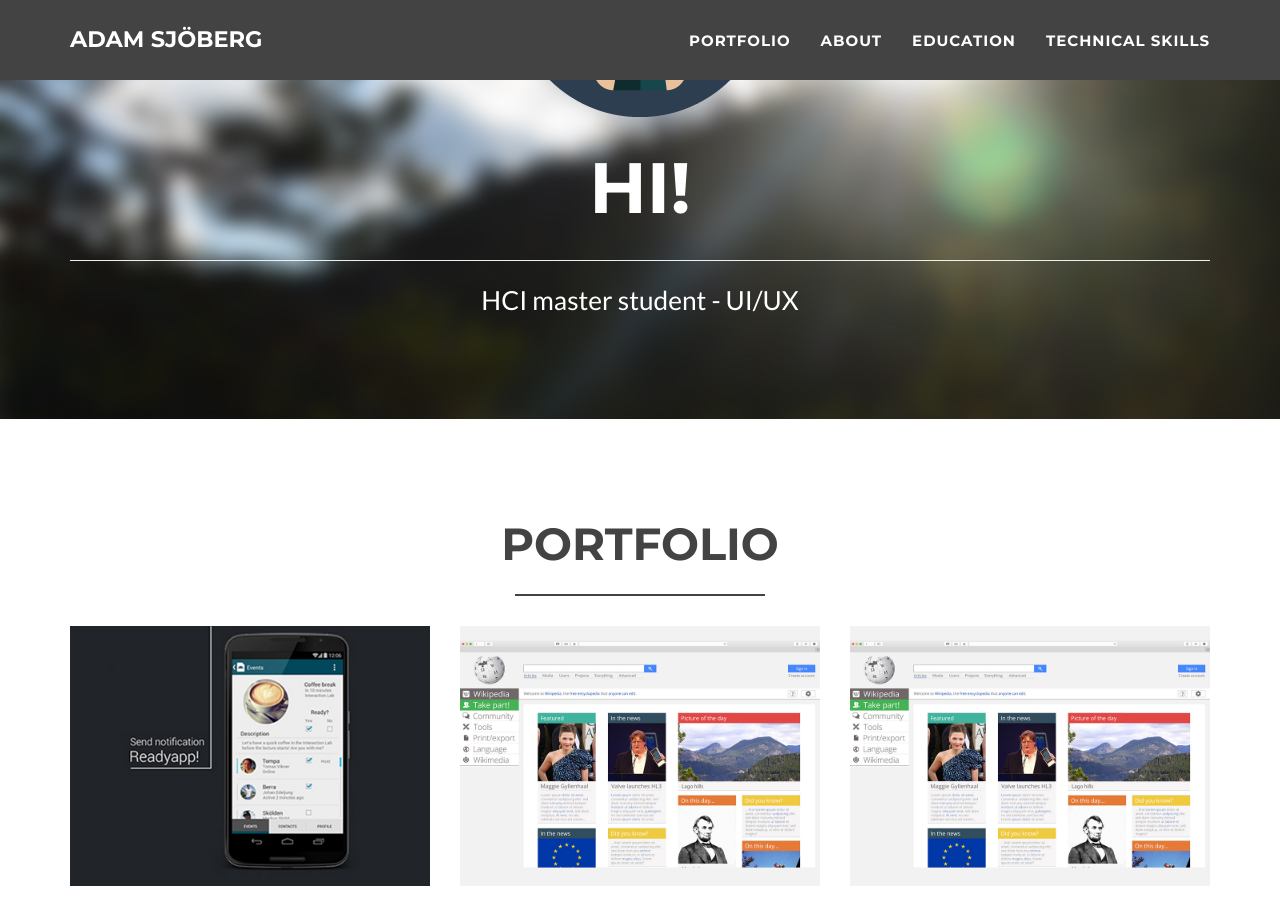
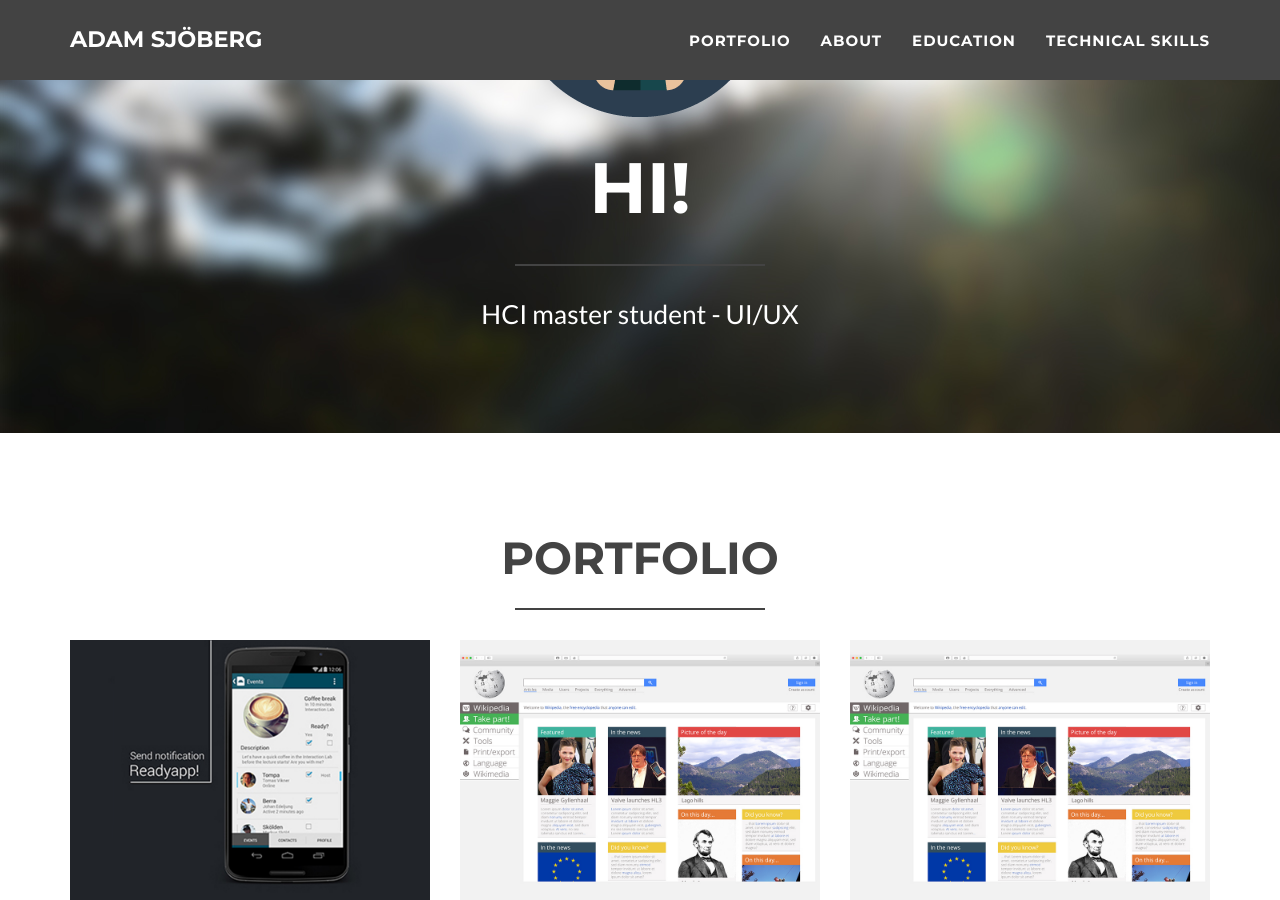
Before and after one commit to Adamsjoberg/Adamsjoberg.github.io, a Jekyll site: the page built from index.html, in a window 1280 px wide and 900 px high, scrolled down 339 px. Built offline with Jekyll 4.4.1, drawn with Linux system fonts in a browser that asks for light colours.

Commit message:
star primary

```diff
--- a/_includes/header.html
+++ b/_includes/header.html
@@ -6,7 +6,7 @@
                     <img class="img-responsive" src="img/profile.png" alt="">
                     <div class="intro-text">
                         <span class="name">Hi!</span>
-                        <hr class="star-secondary">
+                        <hr class="star-primary">
                         <span class="skills">HCI master student - UI/UX</span>
                     </div>
                 </div>
```
